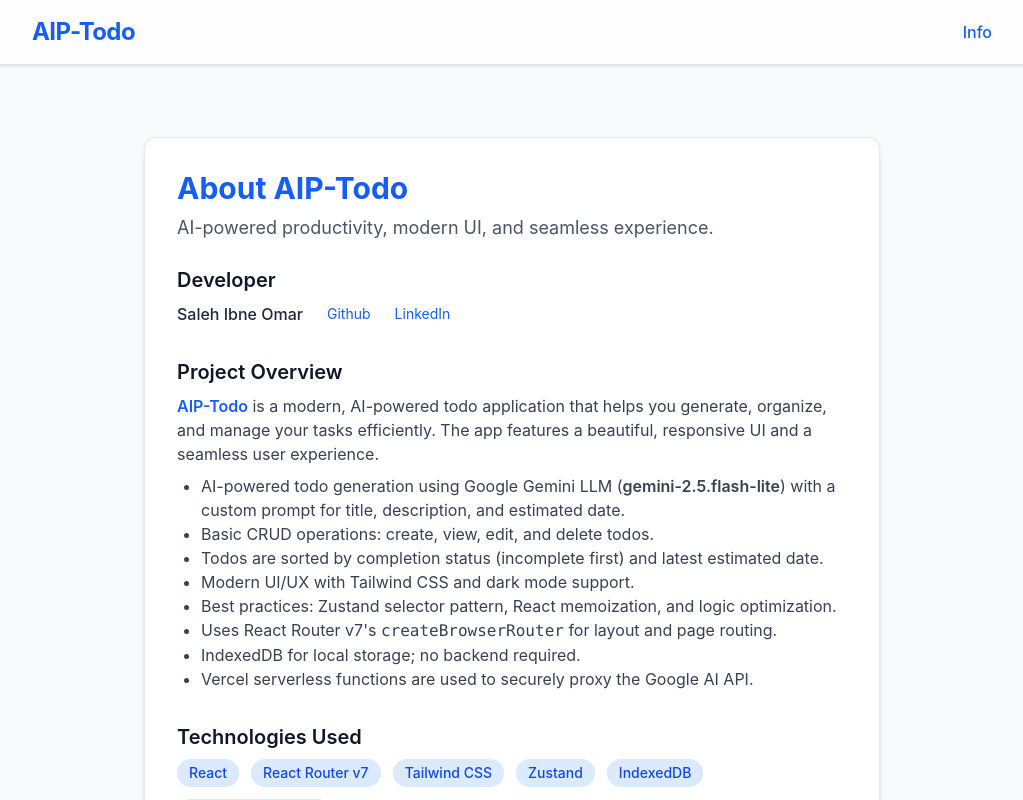
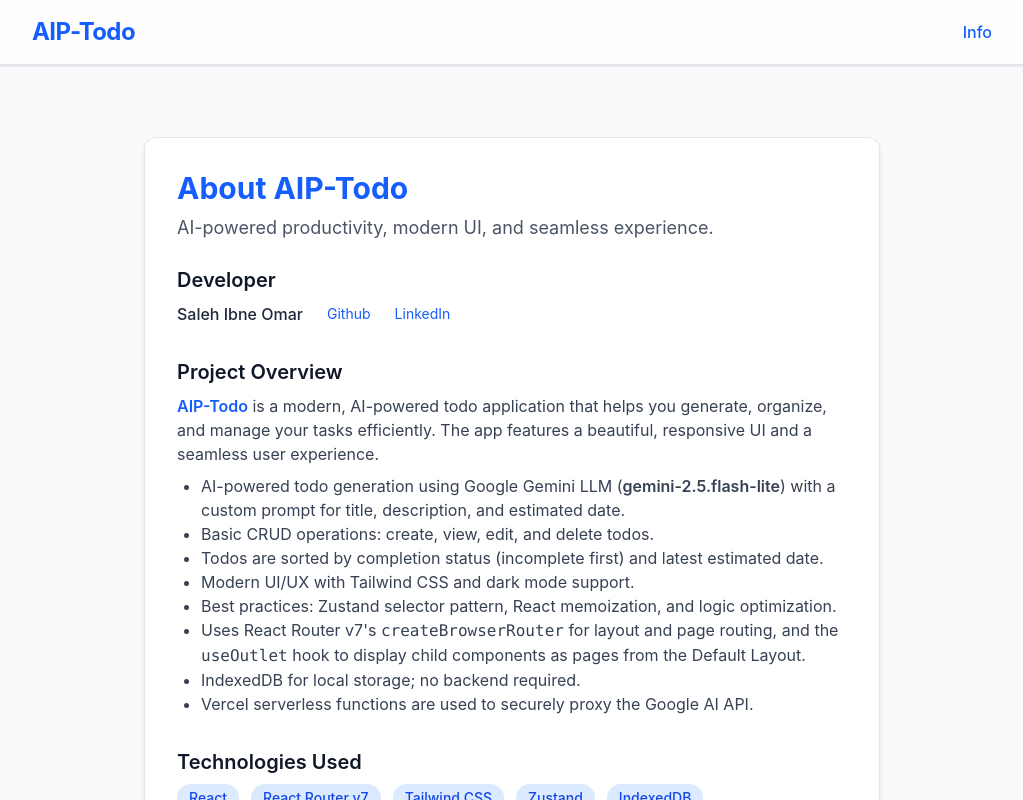
Before and after one commit to salehibneomar/ai-powered-reactjs-todo, a React (Vite) app: page /info in a window 1280 px wide. Shown: the top 800 px of the page, without its empty margins (128-1151 px from the left). Built offline with nearby package versions, Linux system fonts and the light colour scheme.

Commit message:
made corrections to mention useHook in the AboutPage.jsx

```diff
--- a/src/pages/AboutPage.jsx
+++ b/src/pages/AboutPage.jsx
@@ -75,7 +75,9 @@ const AboutPage = () => {
 						<li>
 							Uses React Router v7's{' '}
 							<code>createBrowserRouter</code> for layout and page
-							routing.
+							routing, and the <code>useOutlet</code> hook to
+							display child components as pages from the Default
+							Layout.
 						</li>
 						<li>
 							IndexedDB for local storage; no backend required.
```
